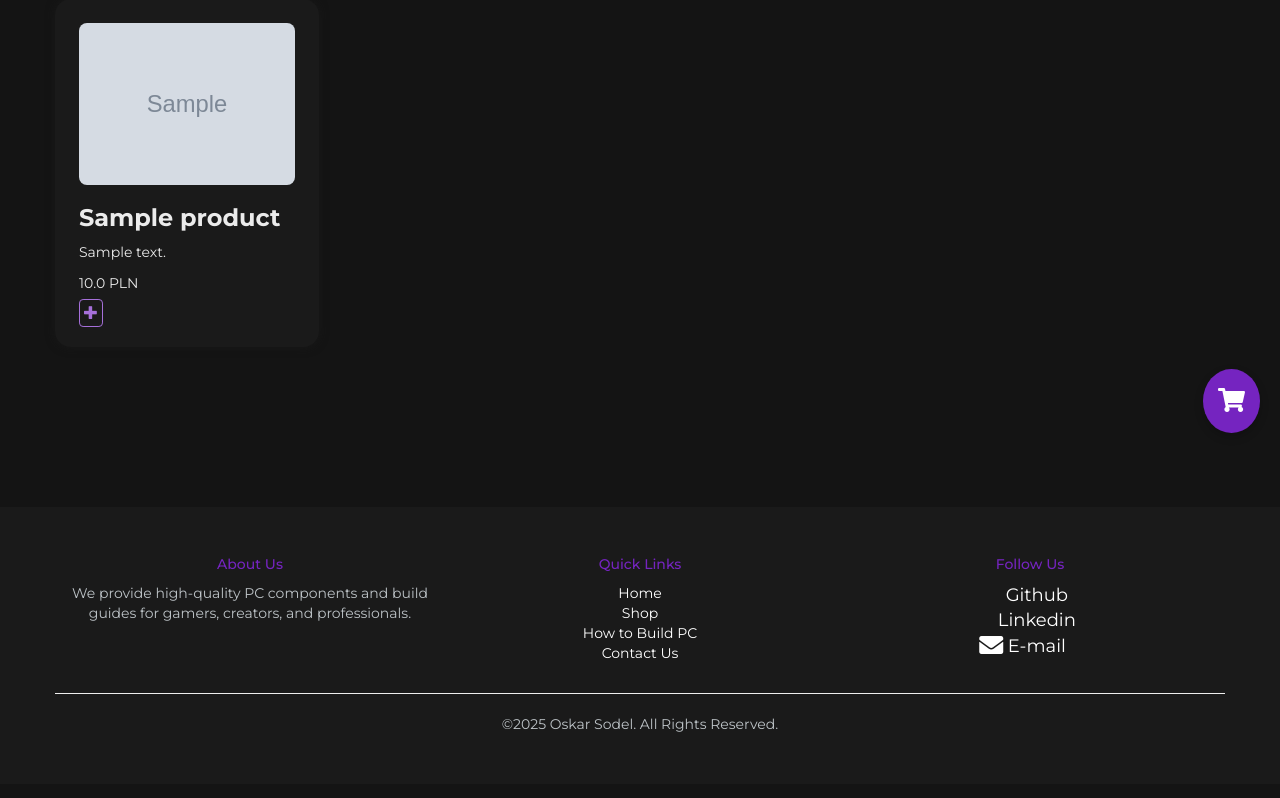
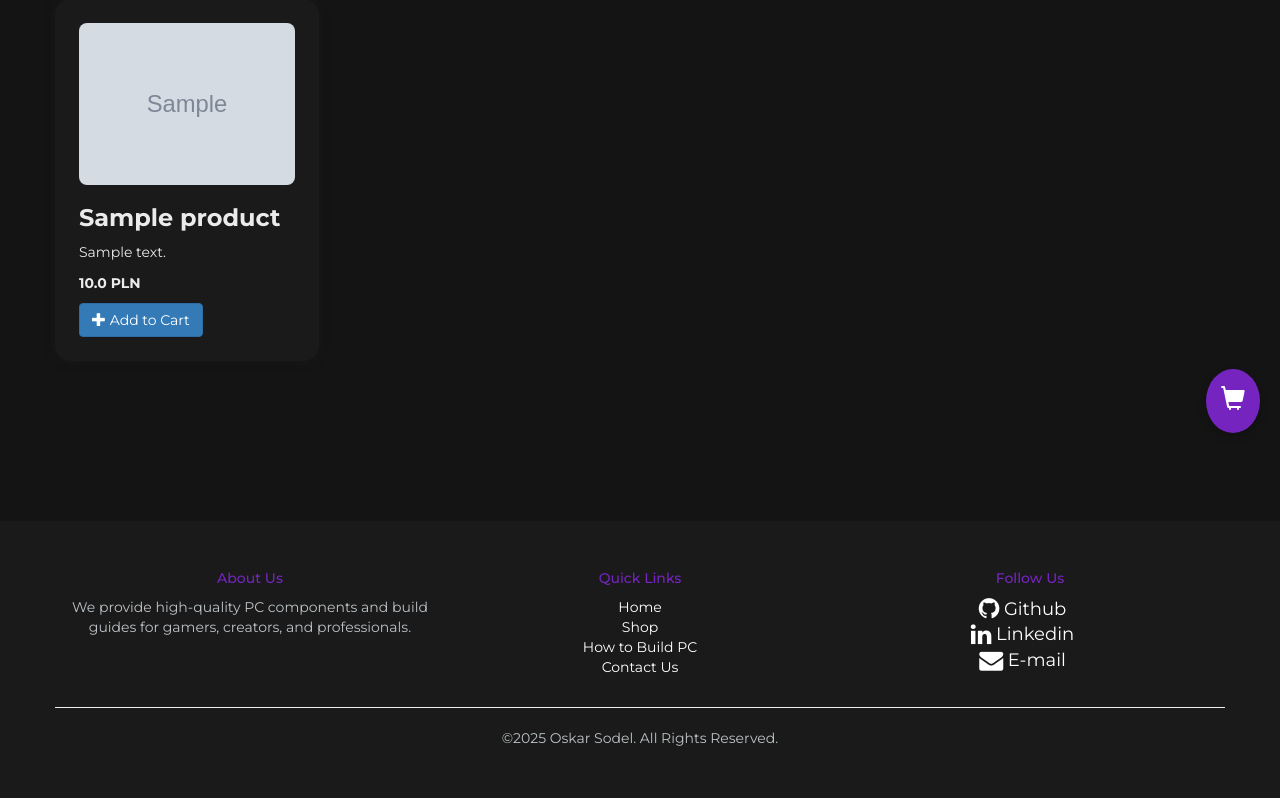
Before and after one commit to k4rdel/online-store, a Flask app: page /products in a window 1280 px wide. Shown: the part 347-1145 px from the top of the page. Before the commit the page ends 1079 px from the top, so only its background shows below. Run offline with Flask 2, Linux system fonts and the light colour scheme; a user stored in the database is signed in; tables that the repository leaves empty hold one stand-in row (values such as "Sample post"); grey boxes marked "Sample" are stand-in pictures; some libraries are stand-ins or nearby versions.

Commit message:
Add cart

```diff
--- a/app.py
+++ b/app.py
@@ -1,7 +1,7 @@
 import os, json
 from flask import Flask, render_template, redirect, url_for, flash, request, session
 from forms import RegistrationForm, LoginForm
-from models import db, User, Product, Category
+from models import db, User, Product, Category, Cart, CartItem
 from werkzeug.security import generate_password_hash, check_password_hash
 from flask_login import LoginManager, login_user, logout_user, login_required, current_user
 from dotenv import load_dotenv
@@ -73,6 +73,31 @@ def products():
     categories = Category.query.all()
     return render_template('products.html', categories=categories)
 
+@app.route('/add_to_cart/<int:product_id>', methods=['POST'])
+@login_required
+def add_to_cart(product_id):
+    product = Product.query.get_or_404(product_id)
+    cart = Cart.query.filter_by(user_id=current_user.id).first()
+    if not cart:
+        cart = Cart(user_id=current_user.id)
+        db.session.add(cart)
+        db.session.commit()
+    cart_item = CartItem.query.filter_by(cart_id=cart.id, product_id=product.id).first()
+    if cart_item:
+        cart_item.quantity += 1
+    else:
+        cart_item = CartItem(cart_id=cart.id, product_id=product.id, quantity=1)
+        db.session.add(cart_item)
+    db.session.commit()
+    flash('Produkt dodany do koszyka!', 'success')
+    return redirect(url_for('products'))
+
+@app.route('/cart')
+@login_required
+def cart():
+    cart = Cart.query.filter_by(user_id=current_user.id).first()
+    return render_template('cart.html', cart=cart)
+
 if __name__ == '__main__':
     with app.app_context():
         db.create_all()
--- a/templates/index.html
+++ b/templates/index.html
@@ -38,7 +38,7 @@
                 <p>High-performance components for gamers, creators, and professionals.</p>
                 <div class="row">
                     <div class="col-lg-6">
-                        <a class="btn" id="shopNowButton" href="#">Shop now</a>
+                        <a class="btn" id="shopNowButton" href="{{ url_for('products') }}">Shop now</a>
                     </div>
                     <div class="col-lg-6">
                         <a class="btn float-right" href="#products">Learn more</a>
--- a/templates/products.html
+++ b/templates/products.html
@@ -8,7 +8,7 @@
     <script src="https://ajax.googleapis.com/ajax/libs/jquery/3.7.1/jquery.min.js"></script>
     <script src="https://maxcdn.bootstrapcdn.com/bootstrap/3.4.1/js/bootstrap.min.js"></script>
     <script src="/static/main.js"></script>
-    <link rel="stylesheet" href="https://cdnjs.cloudflare.com/ajax/libs/font-awesome/5.15.4/css/all.min.css"/>
+    <link href="https://cdnjs.cloudflare.com/ajax/libs/font-awesome/4.7.0/css/font-awesome.min.css" rel="stylesheet">
     <link rel="stylesheet" href="static/styles.css">
     <link rel="stylesheet" href="static/stylesProducts.css">
     <link rel="stylesheet" href="https://cdnjs.cloudflare.com/ajax/libs/animate.css/4.1.1/animate.min.css"/>
@@ -59,12 +59,57 @@
                         <img src="{{ product.image_url }}" alt="{{ product.name }}">
                         <h3>{{ product.name | safe }}</h3>
                         <p id="description">{{ product.description | safe }}</p>
-                        <p>{{ product.price }} PLN</p>
-                        <a href=""><i class="glyphicon glyphicon-plus"></i></a>
+                        <p><strong>{{ product.price }} PLN</strong></p>
+                        <form action="{{ url_for('add_to_cart', product_id=product.id) }}" method="post">
+                            <button type="submit" class="btn btn-primary"><i class="glyphicon glyphicon-plus"></i> Add to Cart</button>
+                        </form>
                     </div>
                 {% endfor %}
             </div>
         {% endfor %}
+    </div>
+
+    <!-- cart -->
+    <div id="cartModal" class="modal fade" role="dialog">
+        <div class="modal-dialog">
+            <!-- Modal content-->
+            <div class="modal-content">
+                <div class="modal-header">
+                    <button type="button" class="close" data-dismiss="modal">&times;</button>
+                    <h4 class="modal-title">Your Cart</h4>
+                </div>
+                <div class="modal-body">
+                    {% if current_user.is_authenticated and current_user.cart.items %}
+                        <table class="table table-striped">
+                            <thead>
+                                <tr>
+                                    <th>Product</th>
+                                    <th>Quantity</th>
+                                    <th>Price</th>
+                                    <th>Total</th>
+                                </tr>
+                            </thead>
+                            <tbody>
+                                {% for item in current_user.cart.items %}
+                                    <tr>
+                                        <td>{{ item.product.name }}</td>
+                                        <td>{{ item.quantity }}</td>
+                                        <td>{{ item.product.price }} PLN</td>
+                                        <td>{{ item.quantity * item.product.price }} PLN</td>
+                                    </tr>
+                                {% endfor %}
+                            </tbody>
+                        </table>
+                        <h3>Total: {{ current_user.cart.items|sum(attribute='quantity') * current_user.cart.items[0].product.price }} PLN</h3>
+                    {% else %}
+                        <p>Your cart is empty.</p>
+                    {% endif %}
+                </div>
+                <div class="modal-footer">
+                    <button type="button" class="btn btn-default" data-dismiss="modal">Close</button>
+                </div>
+            </div>
+        </div>
     </div>
 
     <footer class="footer">
@@ -100,10 +145,10 @@
     </footer>
 
     <div class="floating-cart">
-        <a href="/cart">
-          <i class="fas fa-shopping-cart"></i>
-          <span class="badge badge-danger" id="cart-count">1</span>
+        <a href="#" data-toggle="modal" data-target="#cartModal">
+            <span class="glyphicon glyphicon-shopping-cart"></span>
+            <span class="badge badge-danger" id="cart-count">{{ current_user.cart.items|length }}</span>
         </a>
-      </div>
+    </div>
 </body>
 </html>
```
Also changed, not shown: models.py (+13 -0 lines).
